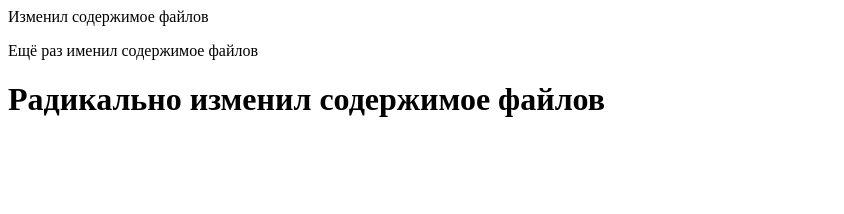
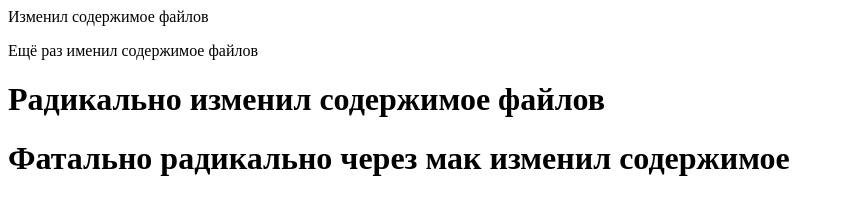
Before and after one commit to RomanRiyanov/first-project, a plain HTML site: page index.html in a window 1280 px wide. Shown: the whole page, without its empty margins (0-844 px from the left). Drawn offline with Linux system fonts and the light colour scheme.

Commit message:
Коммит через мак

```diff
--- a/index.html
+++ b/index.html
@@ -2,4 +2,5 @@
     <p>Изменил содержимое файлов</p>
     <p>Ещё раз именил содержимое файлов</p>
     <h1>Радикально изменил содержимое файлов</h1>
+    <h1>Фатально радикально через мак изменил содержимое</h1>
 </div>
```
Also changed, not shown: 1 other file.
